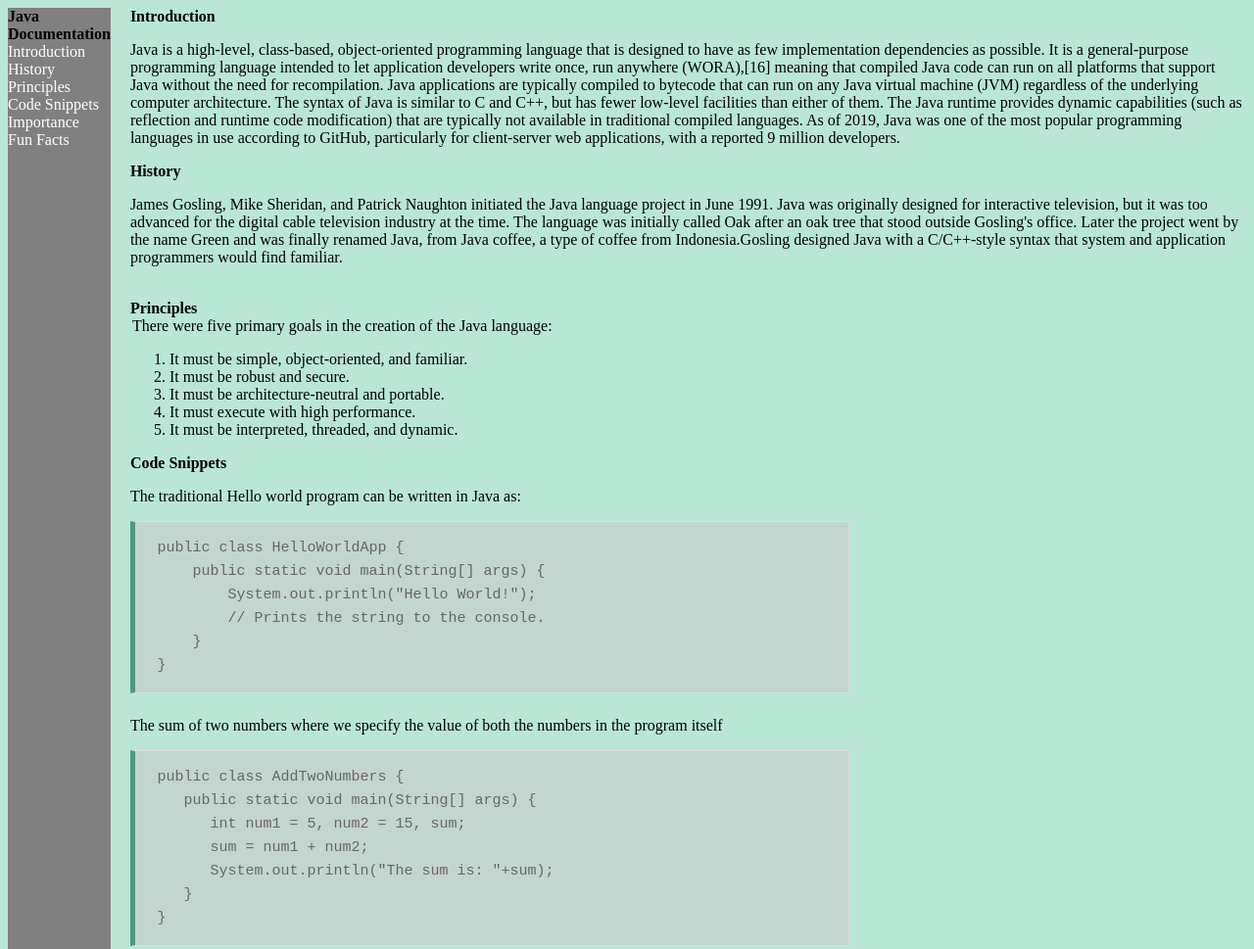
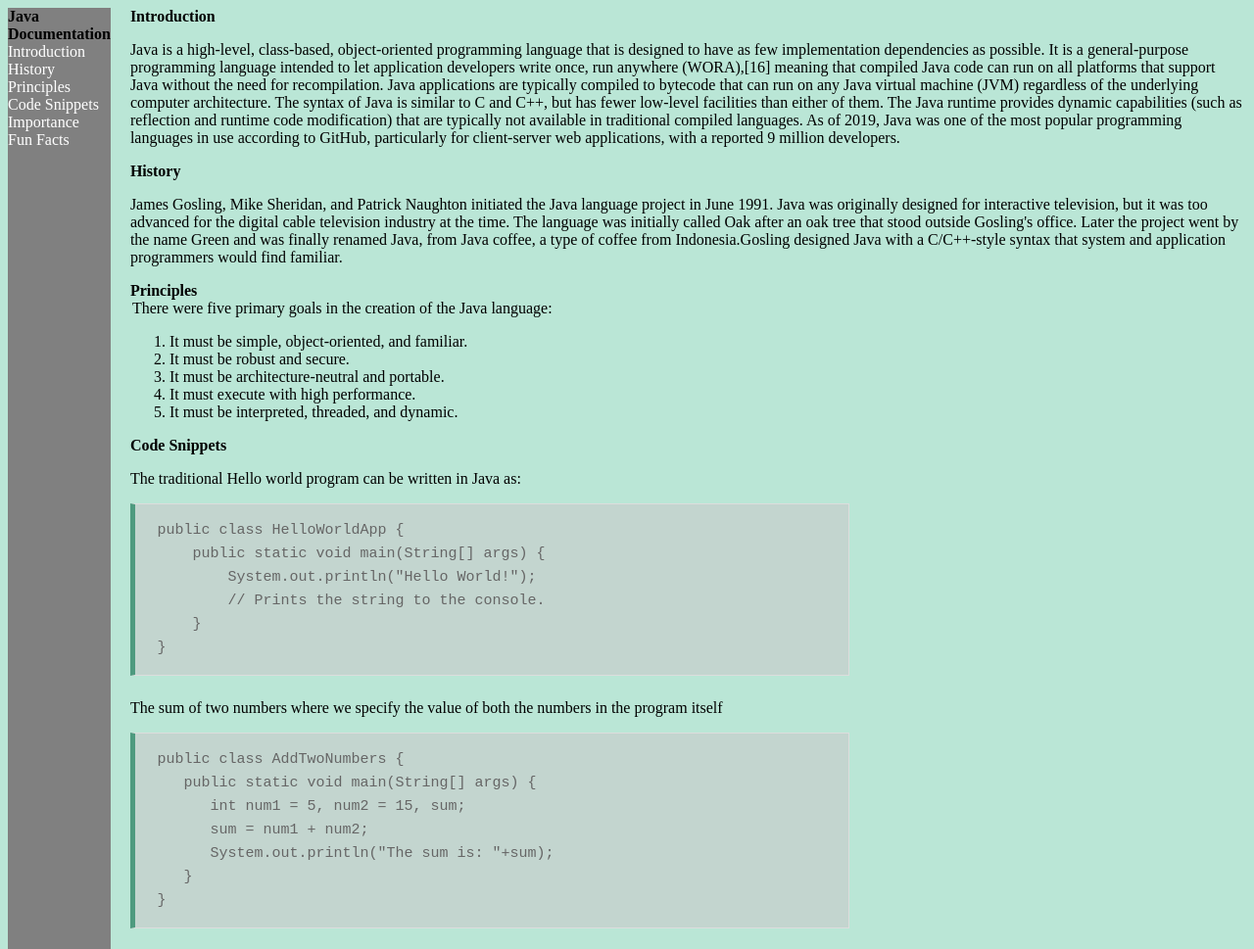
Before and after one commit to mateib47/technical-documentation-page, a plain HTML site: page index.html in a window 1280 px wide. Shown: the top 969 px of the page at 98% size. Drawn offline with Linux system fonts and the light colour scheme.

Commit message:
small fixes, all user stories are fulfilled

```diff
--- a/index.html
+++ b/index.html
@@ -6,7 +6,7 @@
     <title></title>
   </head>
   <body>
-    <nav id="nav-bar">
+    <nav id="navbar">
       <header>
         Java Documentation
       </header>
@@ -45,7 +45,7 @@
             Java coffee, a type of coffee from Indonesia.Gosling designed Java with a C/C++-style syntax that
             system and application programmers would find familiar.</p>
       </section>
-      <section id="Principles" class="main-section"><br>
+      <section id="Principles" class="main-section">
         <header>Principles</header>
         <legend>There were five primary goals in the creation of the Java language:</legend>
         <ol>
@@ -106,7 +106,7 @@ Sum of these numbers: 140</code></pre>
         <p>While the world of technology is constantly advancing, at what seems like a faster than ever pace, people, even coders, have a unfortunate tendency to forget about the origins. The underlying principles. The ideas which influenced an abundance of modern-day technology. This is why Java is important- because not only does it continue to be a vital and invaluable programming language today, but it shaped the manner in which technology would unfold in the coming two decades, and continue to unfold for the unforeseeable future.</p>
       </section>
       <section id="Fun_Facts" class="main-section">
-        <header>Fun Facts</header><br>
+        <header>Fun Facts</header>
         <legend>Here are 3 facts about Java which you probably did not know:</legend>
         <ol>
           <li><p><strong>Java was called Oak at the beginning</strong></p><p> It was changed to Java by Sun’s marketing department changed it to “java” when they found that name was already registered for some computer company.</p></li>
```
